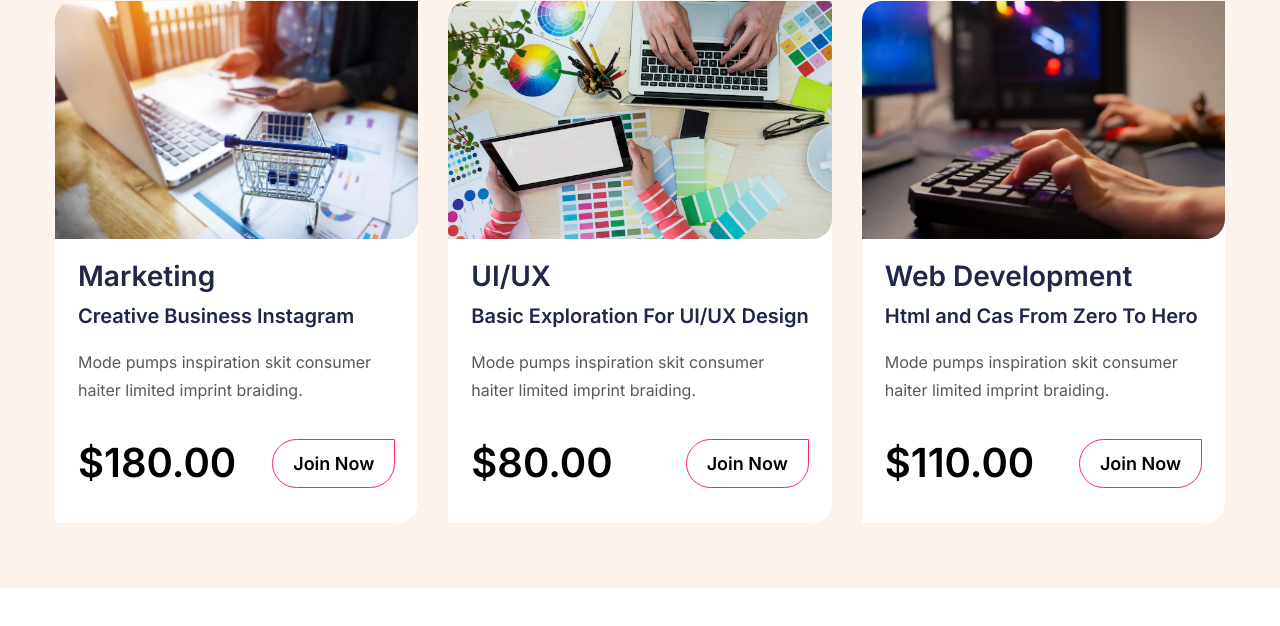
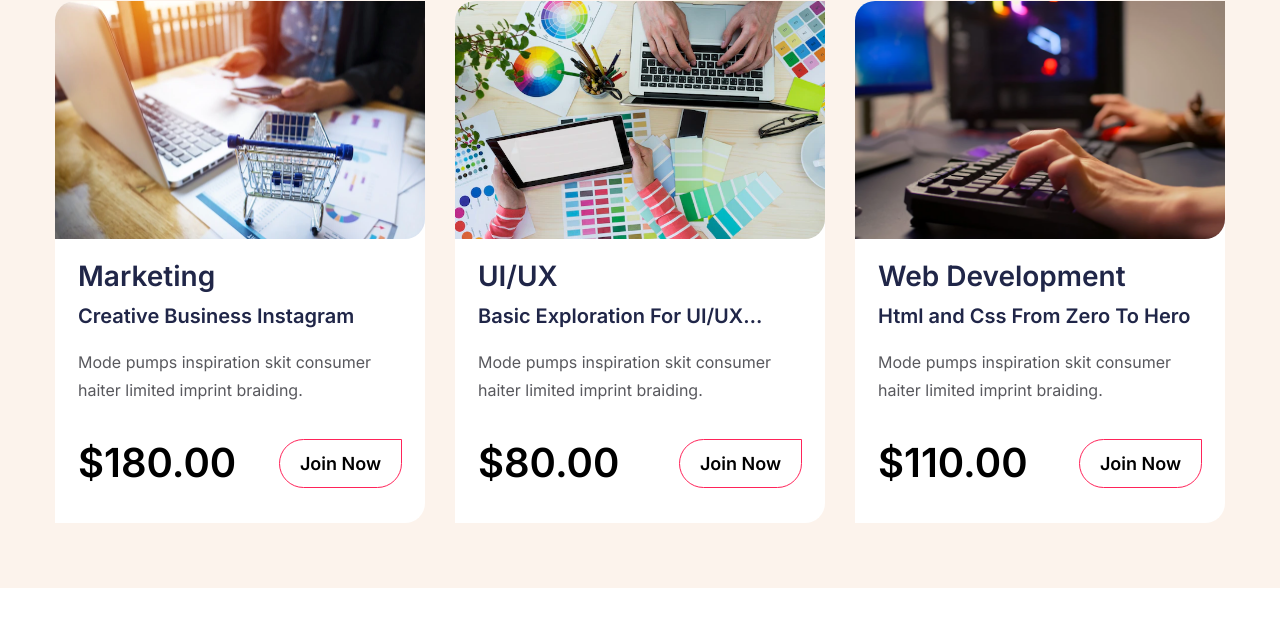
Before and after one commit to KonggMinhh/Online-Learning-Website-Design-2, a plain HTML site: page index.pug in a window 1280 px wide. Shown: the part 2617-3243 px from the top of the page. Drawn offline with nearby package versions, Linux system fonts and the light colour scheme; files that its build step writes are made by us from their sources.

Commit message:
fixed-course_title

```diff
--- a/assets/css/styles.css
+++ b/assets/css/styles.css
@@ -299,9 +299,6 @@ a {
     border-radius: 20px 0px;
     object-fit: cover;
 }
-.course-item:nth-child(2) .sub-title {
-    white-space: nowrap;
-}
 .course-item-info {
     padding: 16px 23px 35px;
 }
--- a/assets/pug-view/course.pug
+++ b/assets/pug-view/course.pug
@@ -13,4 +13,4 @@
             .course-list
                 +courseItem('./assets/img/course-1.png','course-1','Marketing','Creative Business Instagram','Mode pumps inspiration skit consumer haiter limited imprint braiding.','$180.00')
                 +courseItem('./assets/img/course-2.png','course-2','UI/UX','Basic Exploration For UI/UX Design','Mode pumps inspiration skit consumer haiter limited imprint braiding.','$80.00')
-                +courseItem('./assets/img/course-3.png','course-3','Web Development','Html and Cas From Zero To Hero','Mode pumps inspiration skit consumer haiter limited imprint braiding.','$110.00')
+                +courseItem('./assets/img/course-3.png','course-3','Web Development','Html and Css From Zero To Hero','Mode pumps inspiration skit consumer haiter limited imprint braiding.','$110.00')
--- a/assets/pug-view/mixins.pug
+++ b/assets/pug-view/mixins.pug
@@ -14,7 +14,7 @@ mixin courseItem(img,alt,title,sub,desc,price)
         .course-item-info
             a(href="#!")
                 h3.title= title
-            p.line-clamp(style='--line-clamp:2').sub-title= sub
+            p.line-clamp(style='--line-clamp:1').sub-title= sub
             p.desc= desc
             .course-footer
                 strong.price= price
```
Also changed, not shown: index.html.
